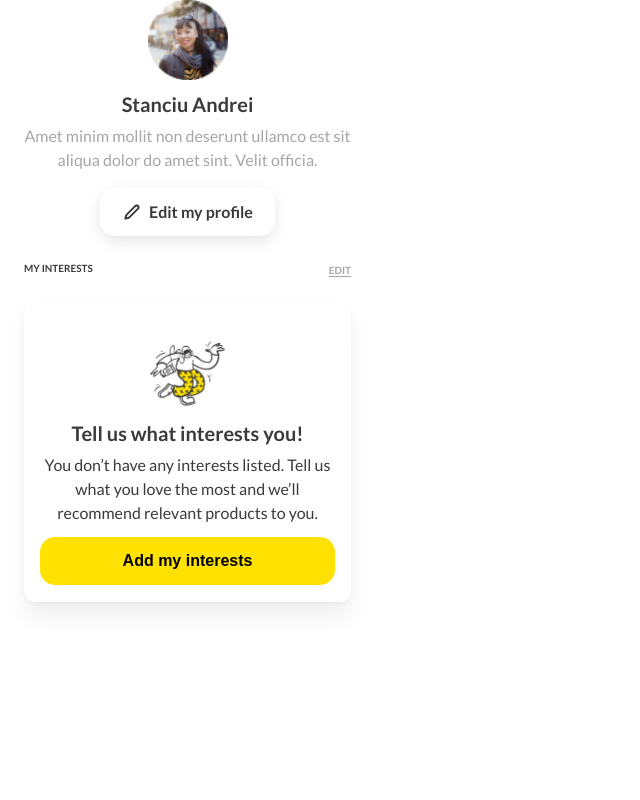
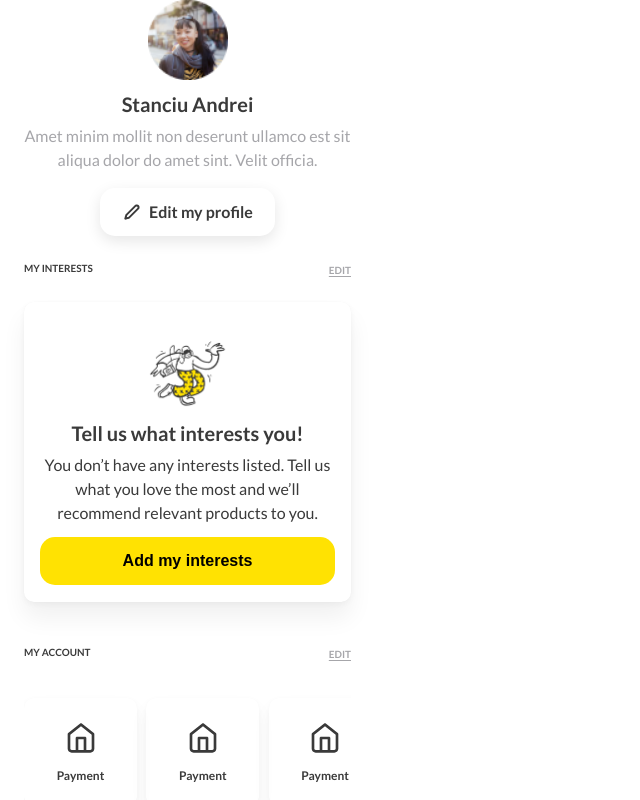
Before and after one commit to Andrei1694/my-shop-app, a React (Vite) app: page /profile in a window 1280 px wide. Shown: the top 800 px of the page, without its empty margins (0-640 px from the left). Built offline with nearby package versions, Linux system fonts and the light colour scheme.

Commit message:
added all elements

```diff
--- a/src/pages/Profile.page.jsx
+++ b/src/pages/Profile.page.jsx
@@ -1,6 +1,21 @@
 import doodle from "../assets/opendoodle@2x.png";
 import Button from "../components/button.component";
 import edit from '../assets/edit.png'
+import Slider from "../components/slider.component";
+
+const IconCard = ({ className = "" }) => {
+    return (
+      <div
+        className={`shadow-[0px_10px_20px_rgba(0,_0,_0,_0.04),_0px_2px_6px_rgba(0,_0,_0,_0.04),_0px_0px_1px_rgba(0,_0,_0,_0.04)] rounded-3xs bg-ui-white w-[113px] overflow-hidden flex flex-col items-center justify-start py-6 px-2 box-border gap-[16px] text-center text-xs text-ui-gray-80 font-headings-h6-12px-12 ${className}`}
+      >
+        <img className="w-8 relative h-8" alt="" src="/outline-24px--home.svg" />
+        <div className="w-[99px] relative leading-[12px] font-extrabold inline-block">
+          Payment
+        </div>
+      </div>
+    );
+  };
+
 
 const SecondaryButtonDefault1 = ({ className = "" }) => {
   return (
@@ -60,7 +75,7 @@ const WishlistTellUs = ({ className = "" }) => {
 
 function LoggedInProfile() {
   return (
-    <div className="bg-white h-[1000px]">
+    <div className="bg-white">
       <div className="container max-w-container text-center mb-4">
         <div className="flex flex-col">
           <img
@@ -91,8 +106,24 @@ function LoggedInProfile() {
           </h5>
         </div>
       </div>
-      <div className="container max-w-container">
+      <div className="container max-w-container mb-11">
         <WishlistTellUs />
+      </div>
+      <div className="container max-w-container mb-16">
+        <div className="flex items-start justify-between font-extrabold text-xs mb-4">
+          <h5 className="text-ui-gray-80 leading-3 uppercase">MY ACCOUNT</h5>
+          <h5 className="text-ui-gray-60 leading-4 underline underline-offset-2 uppercase">
+            EDIT
+          </h5>
+        </div>
+        <div>
+           <Slider slidesPerView={3} spaceBetween={40}>
+           <IconCard />
+            <IconCard />
+            <IconCard />
+            <IconCard />
+           </Slider>
+        </div>
       </div>
     </div>
   );
```
